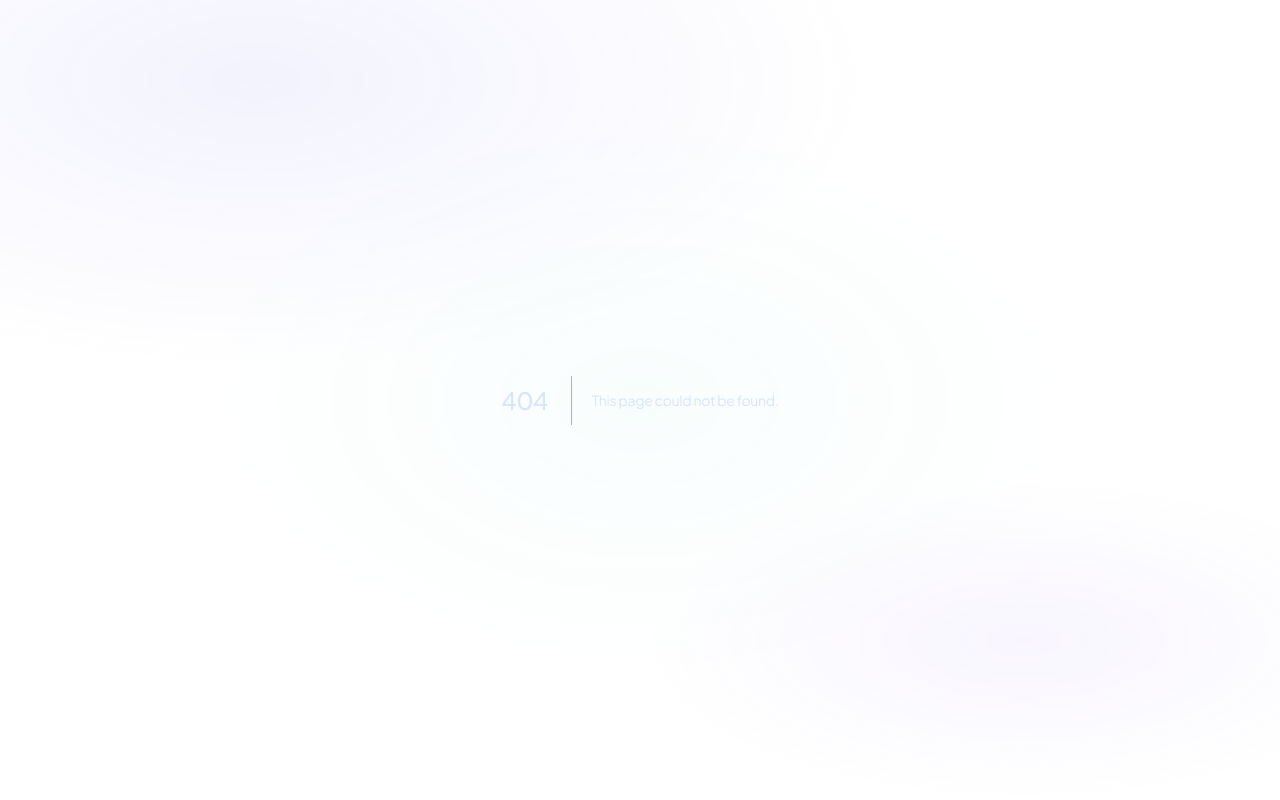
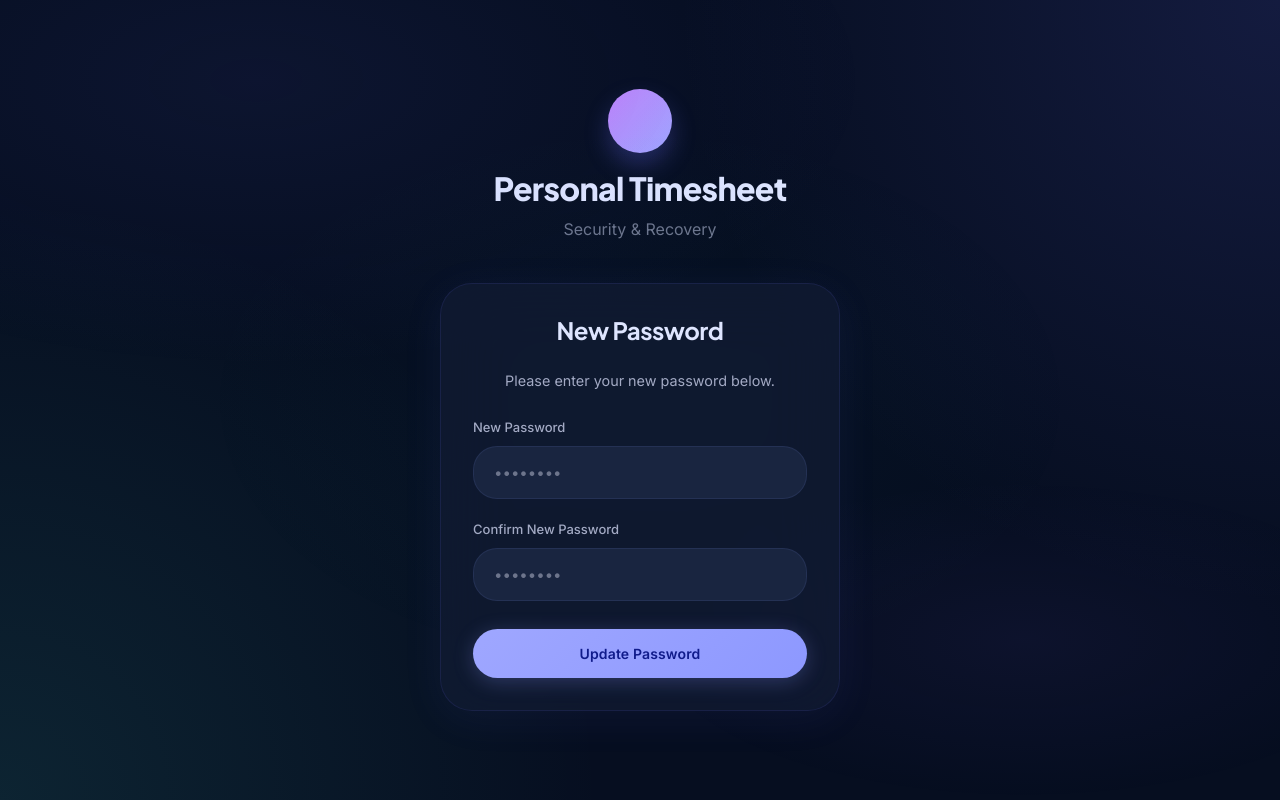
Before and after one commit to tanmle/timesheet, a Next.js app: page /login/update-password in a window 1280 px wide. Before the commit this address had no page. Built offline with nearby package versions, Linux system fonts and the light colour scheme.

Commit message:
Add reset pw page

```diff
--- /dev/null
+++ b/src/app/login/forgot-password/page.tsx
@@ -0,0 +1,77 @@
+'use client'
+
+import { useState } from 'react'
+import { createClient } from '@/utils/supabase/client'
+import styles from '../page.module.css'
+import { toast } from 'sonner'
+import Link from 'next/link'
+
+export default function ForgotPasswordPage() {
+  const [email, setEmail] = useState('')
+  const [loading, setLoading] = useState(false)
+  const [success, setSuccess] = useState(false)
+
+  const handleSubmit = async (e: React.FormEvent) => {
+    e.preventDefault()
+    setLoading(true)
+
+    const supabase = createClient()
+    const { error } = await supabase.auth.resetPasswordForEmail(email, {
+      redirectTo: `${window.location.origin}/auth/callback?type=recovery`,
+    })
+
+    setLoading(false)
+    if (error) {
+      toast.error(error.message)
+    } else {
+      setSuccess(true)
+      toast.success('Password reset email sent!')
+    }
+  }
+
+  return (
+    <div className={styles.wrapper}>
+      <div className={styles.brandContainer}>
+        <div className={styles.logo}></div>
+        <h1 className={styles.appName}>Personal Timesheet</h1>
+        <p className={styles.tagline}>Security & Recovery</p>
+      </div>
+
+      <div className={`glass-card-elevated ${styles.authCard}`}>
+        <h2 className={styles.cardTitle}>Reset Password</h2>
+        <p className="text-muted" style={{ marginBottom: 'var(--space-6)', textAlign: 'center', fontSize: '0.9rem' }}>
+          {success
+            ? "We've sent a recovery link to your email. Please check your inbox and follow the instructions."
+            : "Enter your email address and we'll send you a link to reset your password."}
+        </p>
+
+        {!success && (
+          <form onSubmit={handleSubmit} className={styles.form}>
+            <div className={styles.formGroup}>
+              <label htmlFor="email" className="input-label">Email Address</label>
+              <input
+                id="email"
+                type="email"
+                className="input-field"
+                placeholder="you@email.com"
+                value={email}
+                onChange={(e) => setEmail(e.target.value)}
+                required
+              />
+            </div>
+
+            <button type="submit" disabled={loading} className={`btn btn-primary ${styles.submitBtn}`}>
+              {loading ? 'Sending link...' : 'Send Recovery Link'}
+            </button>
+          </form>
+        )}
+
+        <div style={{ marginTop: 'var(--space-6)', textAlign: 'center' }}>
+          <Link href="/login" className="text-muted" style={{ fontSize: '0.85rem', fontWeight: 600, textDecoration: 'none' }}>
+            ← Back to Sign In
+          </Link>
+        </div>
+      </div>
+    </div>
+  )
+}
--- a/src/app/login/page.tsx
+++ b/src/app/login/page.tsx
@@ -3,6 +3,7 @@
 import { login } from './actions'
 import styles from './page.module.css'
 import { useSearchParams } from 'next/navigation'
+import Link from 'next/link'
 
 import { Suspense } from 'react'
 
@@ -41,7 +42,12 @@ function LoginForm() {
           </div>
 
           <div className={styles.formGroup}>
-            <label htmlFor="password" className="input-label">Password</label>
+            <div style={{ display: 'flex', justifyContent: 'space-between', alignItems: 'center', marginBottom: '8px' }}>
+              <label htmlFor="password" className="input-label" style={{ margin: 0 }}>Password</label>
+              <Link href="/login/forgot-password" style={{ fontSize: '0.75rem', color: 'var(--primary)', fontWeight: 600, textDecoration: 'none' }}>
+                Forgot Password?
+              </Link>
+            </div>
             <input
               id="password"
               name="password"
--- /dev/null
+++ b/src/app/login/update-password/page.tsx
@@ -0,0 +1,87 @@
+'use client'
+
+import { useState } from 'react'
+import { createClient } from '@/utils/supabase/client'
+import styles from '../page.module.css'
+import { toast } from 'sonner'
+import { useRouter } from 'next/navigation'
+
+export default function UpdatePasswordPage() {
+  const [password, setPassword] = useState('')
+  const [confirmPassword, setConfirmPassword] = useState('')
+  const [loading, setLoading] = useState(false)
+  const router = useRouter()
+
+  const handleSubmit = async (e: React.FormEvent) => {
+    e.preventDefault()
+    if (password !== confirmPassword) {
+      toast.error('Passwords do not match')
+      return
+    }
+
+    setLoading(true)
+    const supabase = createClient()
+    const { error } = await supabase.auth.updateUser({
+      password,
+    })
+
+    setLoading(false)
+    if (error) {
+      toast.error(error.message)
+    } else {
+      toast.success('Password updated successfully!')
+      router.push('/login')
+    }
+  }
+
+  return (
+    <div className={styles.wrapper}>
+      <div className={styles.brandContainer}>
+        <div className={styles.logo}></div>
+        <h1 className={styles.appName}>Personal Timesheet</h1>
+        <p className={styles.tagline}>Security & Recovery</p>
+      </div>
+
+      <div className={`glass-card-elevated ${styles.authCard}`}>
+        <h2 className={styles.cardTitle}>New Password</h2>
+        <p className="text-muted" style={{ marginBottom: 'var(--space-6)', textAlign: 'center', fontSize: '0.9rem' }}>
+          Please enter your new password below.
+        </p>
+
+        <form onSubmit={handleSubmit} className={styles.form}>
+          <div className={styles.formGroup}>
+            <label htmlFor="password" className="input-label">New Password</label>
+            <input
+              id="password"
+              type="password"
+              className="input-field"
+              placeholder="••••••••"
+              value={password}
+              onChange={(e) => setPassword(e.target.value)}
+              required
+              minLength={6}
+            />
+          </div>
+
+          <div className={styles.formGroup}>
+            <label htmlFor="confirm-password" className="input-label">Confirm New Password</label>
+            <input
+              id="confirm-password"
+              type="password"
+              className="input-field"
+              placeholder="••••••••"
+              value={confirmPassword}
+              onChange={(e) => setConfirmPassword(e.target.value)}
+              required
+              minLength={6}
+            />
+          </div>
+
+          <button type="submit" disabled={loading} className={`btn btn-primary ${styles.submitBtn}`}>
+            {loading ? 'Updating...' : 'Update Password'}
+          </button>
+        </form>
+      </div>
+    </div>
+  )
+}
```
Also changed, not shown: src/app/auth/callback/route.ts (added, +23 -0 lines).
